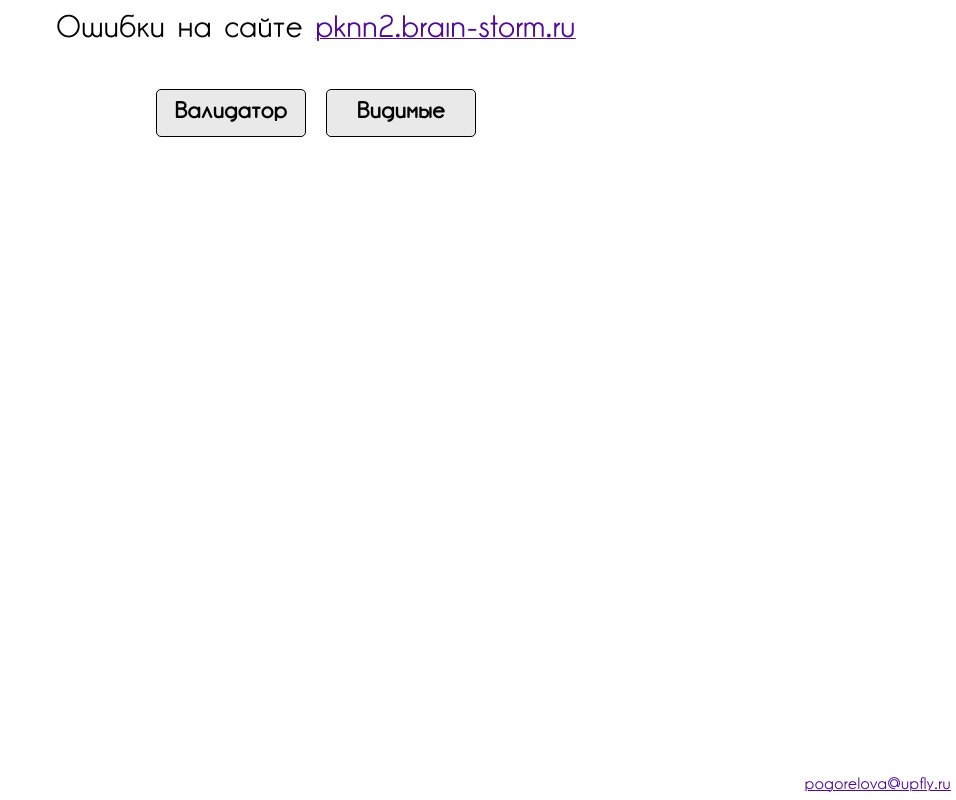
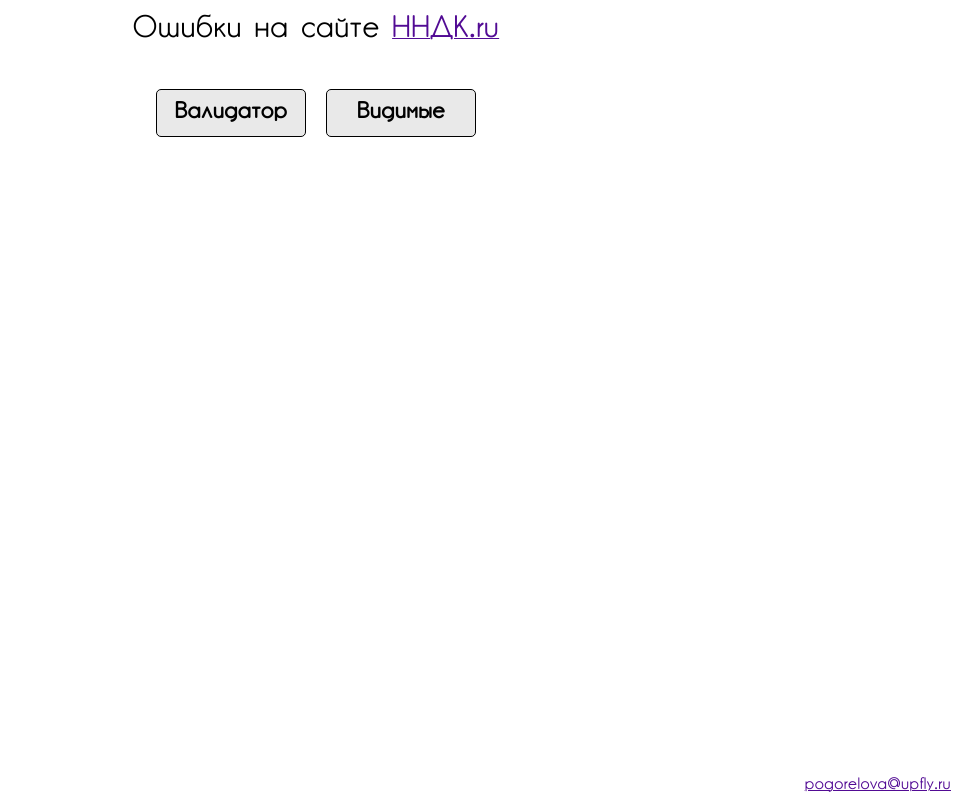
Before and after one commit to pogorelova-v/nndk, a plain HTML site: page index.html in a window 1280 px wide. Shown: the whole page, without its empty margins (324-1280 px from the left). Drawn offline with Linux system fonts and the light colour scheme.

Commit message:
Update index.html

```diff
--- a/index.html
+++ b/index.html
@@ -13,7 +13,7 @@
 <body>
 
     <header>
-        <h1>Ошибки на сайте <a href="https://pknn2.brain-storm.ru/">pknn2.brain-storm.ru</a></h1>
+        <h1>Ошибки на сайте <a href="https://нндк.рф/"> ННДК.ru</a></h1>
         <div class="sub-title">
             <button class="btn_validation-js">Валидатор</button>
             <button class="btn_external-js">Видимые</button>
```
